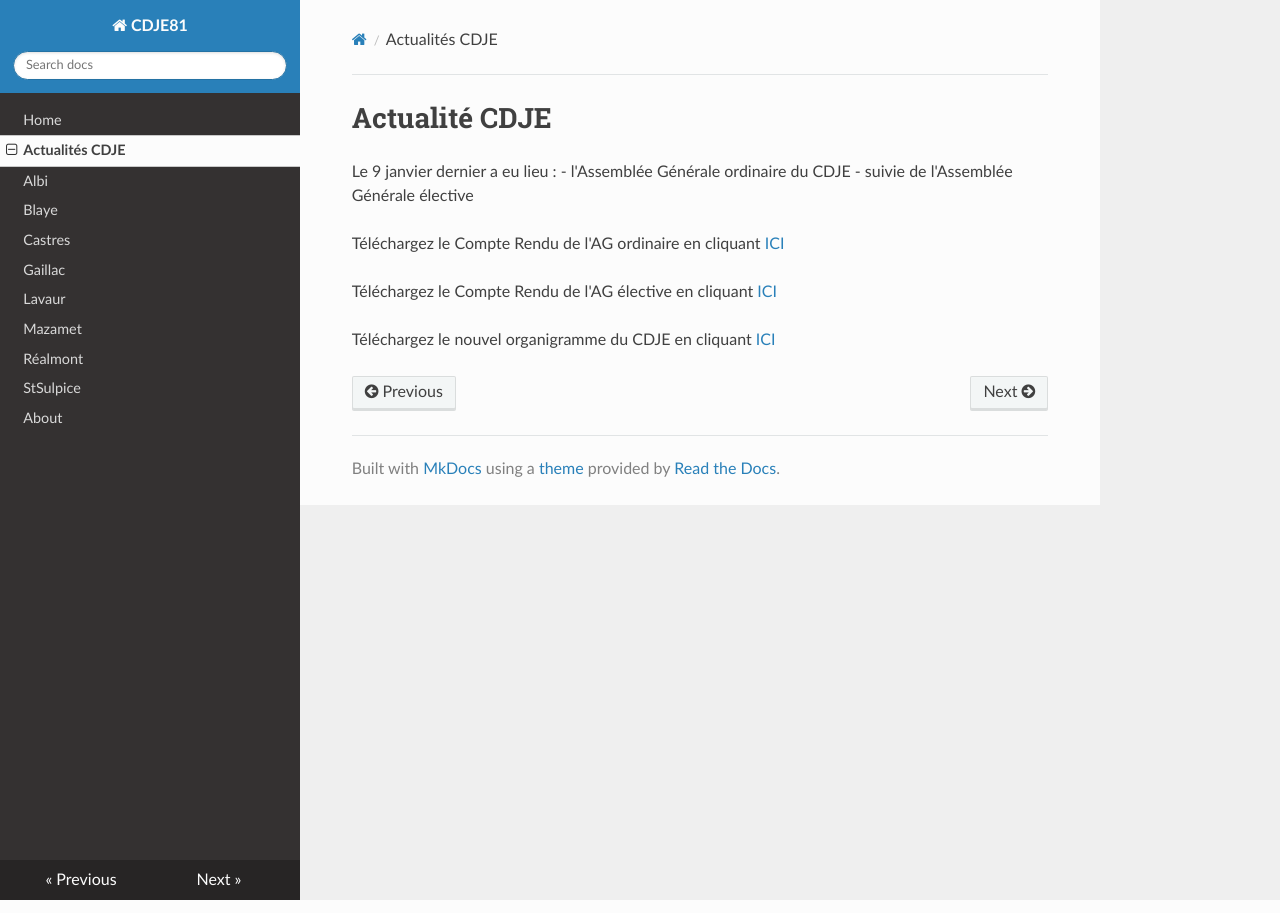
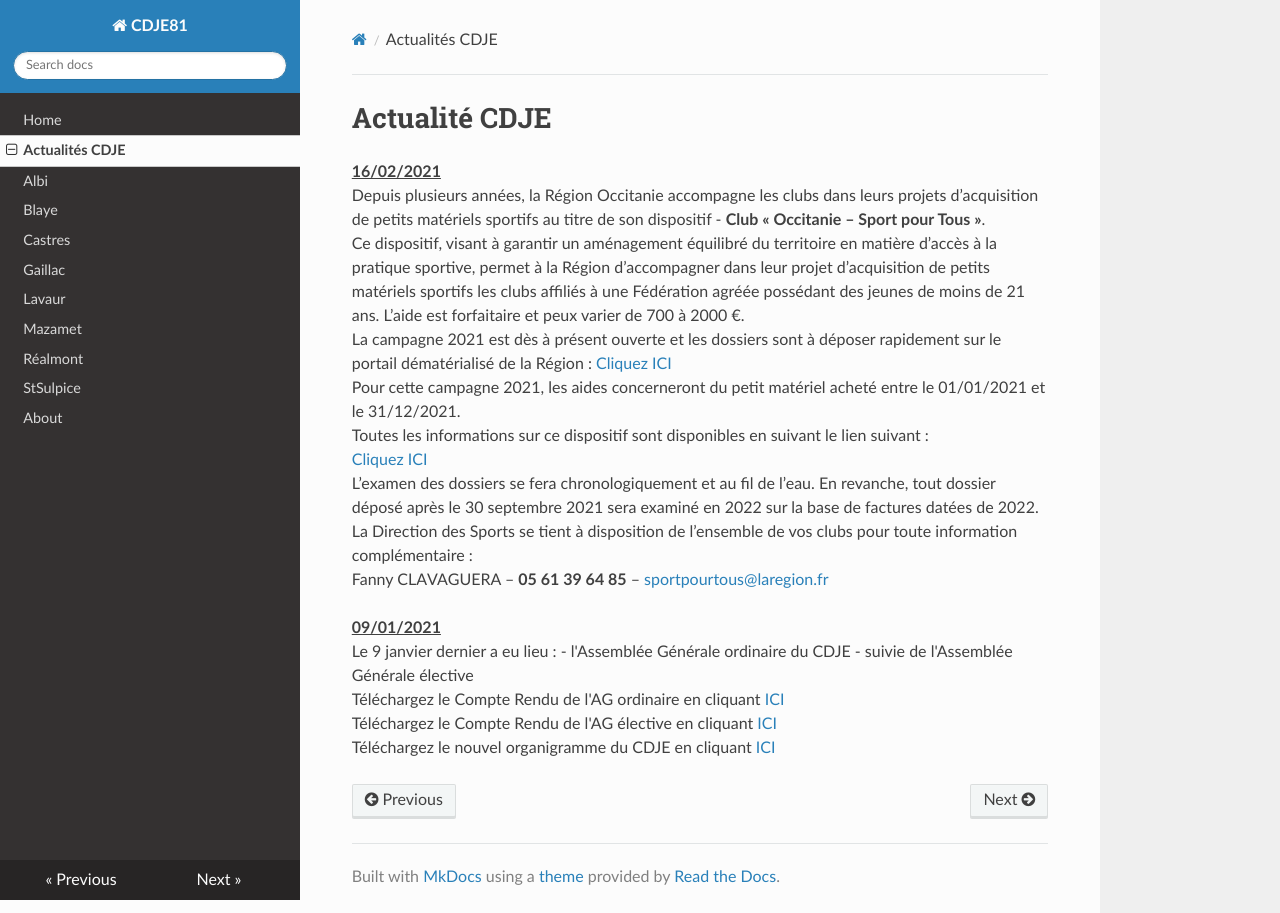
Before and after one commit to Franciskov/CDJE81, an MkDocs documentation site: the page built from docs/ActualiteCDJE.md, in a window 1280 px wide. Built offline with MkDocs 1.6.1, drawn with Linux system fonts in a browser that asks for light colours; nearby versions of some CDN libraries; old or Windows-style settings are respelled for this version of MkDocs.

```diff
--- a/docs/ActualiteCDJE.md
+++ b/docs/ActualiteCDJE.md
@@ -1,11 +1,20 @@
 # Actualité CDJE
+<b><u>16/02/2021</b></u><br>
+Depuis plusieurs années, la Région Occitanie accompagne les clubs dans leurs projets d’acquisition de petits matériels sportifs au titre de son dispositif - <b>Club « Occitanie – Sport pour Tous »</b>.<br>
+Ce dispositif, visant à garantir un aménagement équilibré du territoire en matière d’accès à la pratique sportive, permet à la Région d’accompagner dans leur projet d’acquisition de petits matériels sportifs les clubs affiliés à une Fédération agréée possédant des jeunes de moins de 21 ans. L’aide est forfaitaire et peux varier de 700 à 2000 €.<br>
+La campagne 2021 est dès à présent ouverte et les dossiers sont à déposer rapidement sur le portail dématérialisé de la Région :
+<a href="https://mesaidesenligne.laregion.fr/aides/#/croccitanie/connecte/F_DSPO_SPORT_TS/depot/simple">Cliquez ICI</a><br>
+Pour cette campagne 2021, les aides concerneront du petit matériel acheté entre le 01/01/2021 et le 31/12/2021.<br>
+Toutes les informations sur ce dispositif sont disponibles en suivant le lien suivant :<br>
+<a href="http://www.laregion.fr/Soutien-des-clubs-sportifs-Occitanie-sport-pour-tous">Cliquez ICI</a><br>
+L’examen des dossiers se fera chronologiquement et au fil de l’eau. En revanche, tout dossier déposé après le 30 septembre 2021 sera examiné en 2022 sur la base de factures datées de 2022.<br>
+La Direction des Sports se tient à disposition de l’ensemble de vos clubs pour toute information complémentaire :<br>
+Fanny CLAVAGUERA – <b>05 61 39 64 85</b> – <a href="mailto:sportpourtous@laregion.fr">sportpourtous@laregion.fr</a>
 
+<b><u>09/01/2021</b></u><br>
 Le 9 janvier dernier a eu lieu :
  - l'Assemblée Générale ordinaire du CDJE
- - suivie de l'Assemblée Générale élective
-
-Téléchargez le Compte Rendu de l'AG ordinaire en cliquant <a href="../Tarn - AG - Compte Rendu AG 2019-20.pdf">ICI</a>
-
-Téléchargez le Compte Rendu de l'AG élective en cliquant <a href="../Tarn - AG élective du 09-01-21 -CR.pdf">ICI</a>
-
-Téléchargez le nouvel organigramme du CDJE en cliquant <a href="../Tarn - Organigramme du CDJE élu le 9 Janvier 2021.pdf">ICI</a>
+ - suivie de l'Assemblée Générale élective<br>
+Téléchargez le Compte Rendu de l'AG ordinaire en cliquant <a href="../Tarn - AG - Compte Rendu AG 2019-20.pdf">ICI</a><br>
+Téléchargez le Compte Rendu de l'AG élective en cliquant <a href="../Tarn - AG élective du 09-01-21 -CR.pdf">ICI</a><br>
+Téléchargez le nouvel organigramme du CDJE en cliquant <a href="../Tarn - Organigramme du CDJE élu le 9 Janvier 2021.pdf">ICI</a><br>
```
Also changed, not shown: docs/Castres.md (+8 -6 lines), docs/about.md (+3 -3 lines), docs/index.md (+2 -5 lines), docs/LogoCDJE.JPG (added), docs/OmepsFev2021.jpg (added).
